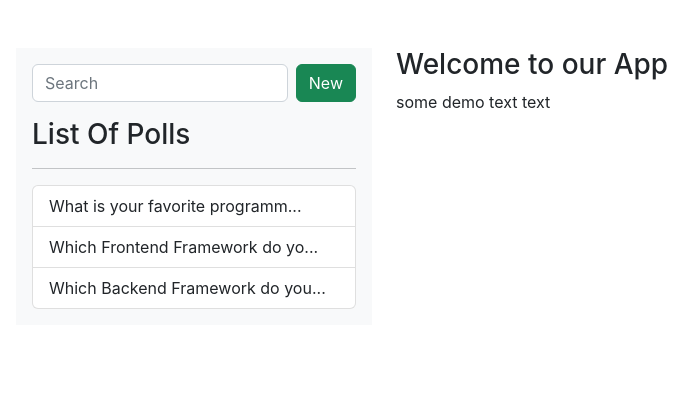
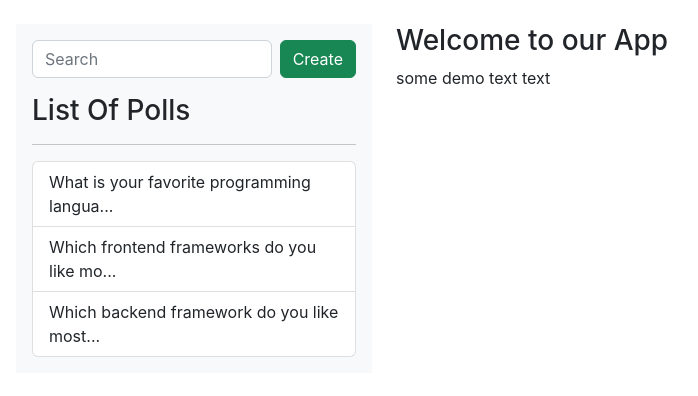
Before and after one commit to murschid/react-poll-app, a React (Create React App) app: page / in a window 1280 px wide. Shown: the top 396 px of the page, without its empty margins (66-764 px from the left). Built offline with nearby package versions, Linux system fonts and the light colour scheme.

Commit message:
search implemented

```diff
--- a/src/App.jsx
+++ b/src/App.jsx
@@ -47,8 +47,12 @@ class App extends React.Component {
 	};
 
 	handleSearch = (searchTerm) => {
-		//TODO
+		this.setState({searchTerm});
 	};
+
+	performSearch = () => {
+		return this.state.polls.filter((poll) => poll.title.toLowerCase().includes(this.state.searchTerm.toLowerCase()));
+	}
 
 	getOpinion = (response) => {
 		const { polls } = this.state;
@@ -68,12 +72,13 @@ class App extends React.Component {
 	};
 
 	render() {
+		const polls = this.performSearch();
 		return (
-			<Container className="mt-5">
+			<Container className="mt-4">
 				<Row>
 					<Col md={4}>
 						<Sidebar
-							polls={this.state.polls}
+							polls={polls}
 							searchTerm={this.state.searchTerm}
 							handleSearch={this.handleSearch}
 							selectPoll={this.selectPoll}
--- a/src/components/forms/Index.jsx
+++ b/src/components/forms/Index.jsx
@@ -13,6 +13,8 @@ class PollForm extends React.Component {
 		description: "",
 		options: initOptions,
 		errors: {},
+		message: "",
+		errMsg: ""
 	};
 
 	componentDidMount() {
@@ -48,7 +50,7 @@ class PollForm extends React.Component {
 			});
 			this.setState({ options });
 		} else {
-			alert("You can create maximum five options");
+			this.setState({ errMsg: "You can create maximum five options" });
 		}
 	};
 
@@ -58,7 +60,7 @@ class PollForm extends React.Component {
 			options.splice(index, 1);
 			this.setState({ options });
 		} else {
-			alert("You must have at least two options");
+			this.setState({ errMsg: "You must have at least two options" });
 		}
 	};
 
@@ -72,7 +74,7 @@ class PollForm extends React.Component {
 			if (this.props.isUpdate) {
 				poll.id = this.props.poll.id;
 				this.props.submit(poll);
-				alert("Poll has updated successfully");
+				this.setState({message: "Poll has updated successfully"});
 			} else {
 				this.props.submit(poll);
 				event.target.reset();
@@ -81,6 +83,7 @@ class PollForm extends React.Component {
 					description: "",
 					options: initOptions,
 					errors: {},
+					message: "Poll has created successfully",
 				});
 			}
 		} else {
@@ -109,7 +112,7 @@ class PollForm extends React.Component {
 
 		let optionErrors = [];
 		options.forEach((opt, index) => {
-			if (!opt) {
+			if (!opt.value) {
 				optionErrors[index] = "Option text is empty";
 			} else if (opt.length > 100) {
 				optionErrors[index] = "Option text is too long";
@@ -126,10 +129,12 @@ class PollForm extends React.Component {
 	};
 
 	render() {
-		const { title, description, options, errors } = this.state;
+		const { title, message, errMsg, description, options, errors } = this.state;
 		return (
 			<OptionForm
 				title={title}
+				message={message}
+				errMsg={errMsg}
 				description={description}
 				options={options}
 				buttonValue={this.props.buttonValue || "Create Poll"}
--- a/src/components/forms/OptionForm.jsx
+++ b/src/components/forms/OptionForm.jsx
@@ -1,10 +1,12 @@
 import React from "react";
-import { Button, Form, FormFeedback, FormGroup, Input, Label } from "reactstrap";
+import { Button, Form, FormFeedback, FormGroup, Input, Label, Alert } from "reactstrap";
 
-const OptionForm = ({ title, description, options, errors, buttonValue, handleSubmit, handleChange, handleOptionChange, createOption, deleteOption }) => {
+const OptionForm = ({ title, message, errMsg, description, options, errors, buttonValue, handleSubmit, handleChange, handleOptionChange, createOption, deleteOption }) => {
 	return (
 		<Form onSubmit={handleSubmit}>
 			<FormGroup>
+				{message && <Alert color="success">{message}</Alert>}
+				{errMsg && <Alert color="danger">{errMsg}</Alert>}
 				<Label for="title">Title</Label>
 				<Input name="title" id="title" placeholder="Give the title" value={title} onChange={handleChange} invalid={errors.title ? true : false}/>
 				{errors.title && <FormFeedback>{errors.title}</FormFeedback>}
@@ -15,10 +17,10 @@ const OptionForm = ({ title, description, options, errors, buttonValue, handleSu
 				{errors.description && <FormFeedback>{errors.description}</FormFeedback>}
 			</FormGroup>
 			<FormGroup>
-				<Label>Enter Option <Button color="info" className="btn btn-sm" onClick={createOption}>Add Option</Button></Label>
+				<Label>Enter Option <Button color="success" className="btn-sm" onClick={createOption}>Add Option</Button></Label>
 				{options.map((opt, index) => (
 					<div key={index} className="d-flex my-2">
-						<Input value={opt.value} onChange={(event) => handleOptionChange(event, index)} invalid={errors.options && errors.options[index] ? true : false}/>
+						<Input value={opt.value} onChange={(event) => handleOptionChange(event, index)} invalid={errors.options && errors.options[index] ? true : false} placeholder="Option A"/>
 						<Button color="danger" disabled={options.length <= 2} className="ms-2" onClick={() => deleteOption(index)}>Delete</Button>
 					</div>
 				))}
--- a/src/components/main/Index.jsx
+++ b/src/components/main/Index.jsx
@@ -25,7 +25,7 @@ class MainContent extends React.Component {
 		}
 		const { poll, getOpinion, updatePoll, deletePoll } = this.props;
 		return (
-			<div>
+			<div className="bg-light p-3">
 				<h3>{poll.title}</h3>
 				<p>{poll.description}</p>
 				<br />
--- a/src/components/main/ParticipateForm.jsx
+++ b/src/components/main/ParticipateForm.jsx
@@ -1,5 +1,5 @@
 import React from "react";
-import {Form, FormGroup, FormFeedback, Input, Button, Label} from "reactstrap";
+import {Form, FormGroup, FormFeedback, Input, Button, Label, Badge} from "reactstrap";
 
 class ParticipateForm extends React.Component {
 	state = {
@@ -54,7 +54,7 @@ class ParticipateForm extends React.Component {
 		return (
 			<Form onSubmit={this.handleSubmit}>
 				<div className="d-flex">
-					<h4>Options</h4>
+					<h4>Options:</h4>
 					<Button type="button" color="info" className="ms-auto" onClick={this.props.toggleModal}>Edit</Button>
 					<Button type="button" color="danger" className="ms-2" onClick={()=> this.props.deletePoll(this.props.poll.id)}>Delete</Button>
 				</div>
@@ -62,8 +62,8 @@ class ParticipateForm extends React.Component {
 					<FormGroup className="my-2" key={index}>
 						<Label className="d-flex">
 							<Input type="radio" className="me-2" id={opt.id} name="selectedOption" value={opt.id} onChange={this.handleChange} invalid={this.state.errors.selectedOption ? true : false}/> {opt.value}
-							<span className="ms-auto px-3 bg-success text-white">{opt.vote}</span>
-							<span className="ms-2 px-3 bg-warning text-black" color="white">{this.props.poll.totalVote > 0 ? ((100 * opt.vote) / this.props.poll.totalVote).toFixed(2) : 0} %</span>
+							<span className="ms-auto rounded px-3 py-1 bg-success text-white">{opt.vote}</span>
+							<span className="ms-2 rounded px-3 py-1 bg-warning" color="white">{this.props.poll.totalVote > 0 ? ((100 * opt.vote) / this.props.poll.totalVote).toFixed(2) : 0} %</span>
 						</Label>
 					</FormGroup>
 				))}
--- a/src/components/sidebar/Index.jsx
+++ b/src/components/sidebar/Index.jsx
@@ -30,7 +30,7 @@ class Sidebar extends React.Component {
 						color="success"
 						className="ms-2"
 						onClick={this.toggleModal}>
-						New
+						Create
 					</Button>
 				</div>
 				<h3>List Of Polls</h3>
--- a/src/components/sidebar/PollList.jsx
+++ b/src/components/sidebar/PollList.jsx
@@ -12,8 +12,8 @@ const PollList = (props) => {
 					key={index}
 					onClick={() => props.selectPoll(poll.id)}
 					className="cursor">
-					{poll.title.length > 30
-						? poll.title.substr(0, 30) + "..."
+					{poll.title.length > 40
+						? poll.title.substr(0, 40) + "..."
 						: poll.title}
 				</ListGroupItem>
 			))}
--- a/src/data/polls.js
+++ b/src/data/polls.js
@@ -4,9 +4,9 @@ const polls = [
 		title: "What is your favorite programming language?",
 		description: "There are tons of programming languages. Among them what is your favorite?",
 		options: [
-			{ id: "P1BqWA9", value: "C Programming", vote: 0 },
-			{ id: "P2BqWA9", value: "Java", vote: 0 },
-			{ id: "P3BqWA9", value: "JavaScript", vote: 0 },
+			{ id: "P1BqWA9", value: "JavaScript", vote: 0 },
+			{ id: "P2BqWA9", value: "PHP", vote: 0 },
+			{ id: "P3BqWA9", value: "Java", vote: 0 },
 			{ id: "P4BqWA9", value: "Python", vote: 0 },
 		],
 		created: new Date(),
@@ -15,7 +15,7 @@ const polls = [
 	},
 	{
 		id: "PPBqWA2",
-		title: "Which Frontend Framework do you like most?",
+		title: "Which frontend frameworks do you like most?",
 		description: "There are tons of programming frameworks. Among them what is your favorite?",
 		options: [
 			{ id: "P5BqWA9", value: "React", vote: 0 },
@@ -28,7 +28,7 @@ const polls = [
 	},
 	{
 		id: "PPBqWA3",
-		title: "Which Backend Framework do you like most?",
+		title: "Which backend framework do you like most?",
 		description: "There are tons of backend frameworks. Among them what is your favorite?",
 		options: [
 			{ id: "P9BqWA9", value: "Express", vote: 0 },
```
